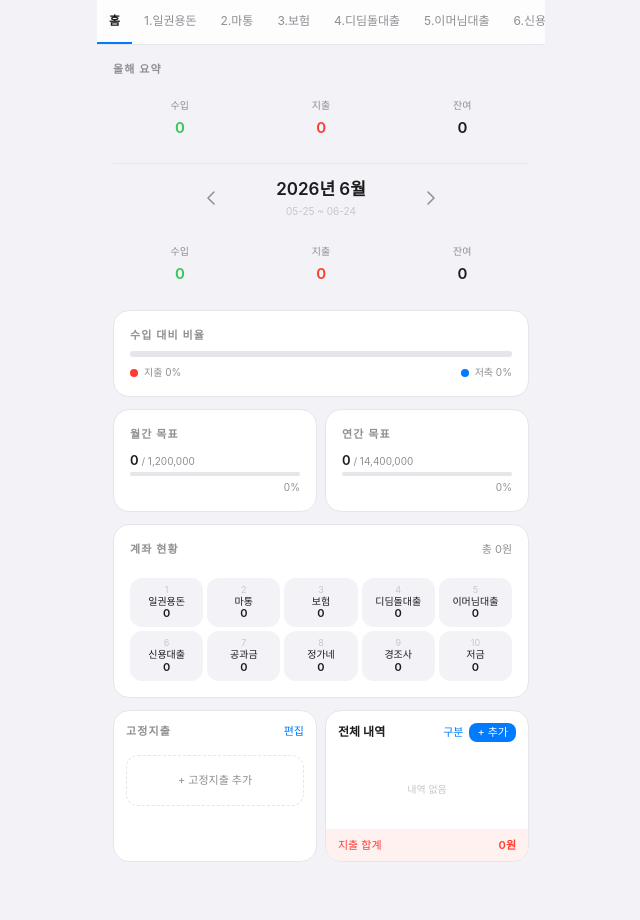
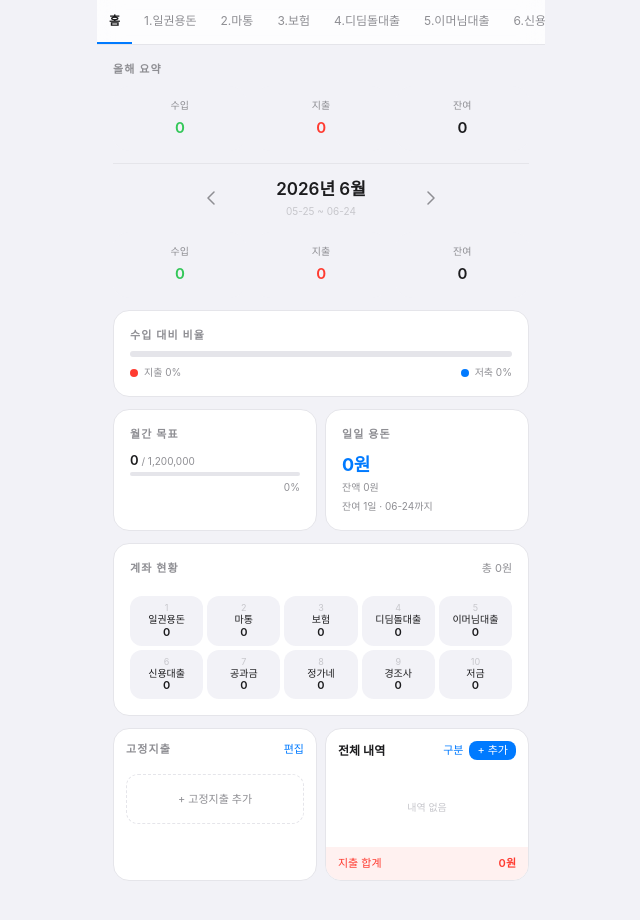
Before and after one commit to CHOI-ILKWON/household-budget, a Next.js app: page /household-budget/ in a window 1280 px wide. Shown: the whole page, without its empty margins (319-959 px from the left). Built offline with nearby package versions, Linux system fonts and the light colour scheme.

Commit message:
feat: 연간 목표 카드 → 일권용돈 일일 예산 카드로 교체

```diff
--- a/components/HomeTab.tsx
+++ b/components/HomeTab.tsx
@@ -56,6 +56,17 @@ export default function HomeTab({ state, onChange }: Props) {
   const mSave = Math.max(0, mRem);
   const ySave = Math.max(0, yRem);
   const fixedTotal = state.fixedExpenses.reduce((s, f) => s + f.amount, 0);
+
+  // 일권용돈 일일 예산 계산
+  const dailyAccount = state.accounts.find(a => a.name.includes('일권용돈'));
+  const todayD = new Date();
+  const todayStr = `${todayD.getFullYear()}-${String(todayD.getMonth()+1).padStart(2,'0')}-${String(todayD.getDate()).padStart(2,'0')}`;
+  const { end: curRangeEnd } = (() => { const bd = getBillingDate(); return getBillingRange(bd.getFullYear(), bd.getMonth()+1); })();
+  const msPerDay = 1000*60*60*24;
+  const remainDays = todayStr <= curRangeEnd
+    ? Math.round((new Date(curRangeEnd).getTime() - new Date(todayStr).getTime()) / msPerDay) + 1
+    : 0;
+  const dailyBudget = dailyAccount && remainDays > 0 ? Math.floor(dailyAccount.balance / remainDays) : 0;
   const totalBal = state.accounts.reduce((s, a) => s + a.balance, 0);
 
   const totalUsed = mExp + mSave;
@@ -227,15 +238,19 @@ export default function HomeTab({ state, onChange }: Props) {
             {state.monthlyGoal > 0 ? Math.min(100, Math.round((mSave / state.monthlyGoal) * 100)) : 0}%
           </div>
         </div>
-        <div className="bg-white rounded-2xl border border-[#E5E5EA] p-4 cursor-pointer active:opacity-70 transition-opacity" onClick={() => setShowGoal(true)}>
-          <div className="text-[11px] text-[#8E8E93] uppercase tracking-widest font-semibold mb-2">연간 목표</div>
-          <div className="text-[13px] font-semibold text-[#1C1C1E] mb-0.5">
-            {fmt(ySave)}<span className="text-[10px] text-[#8E8E93] font-normal"> / {fmt(state.annualGoal)}</span>
-          </div>
-          <Bar value={ySave} max={state.annualGoal} color="bg-[#007AFF]" />
-          <div className="text-[10px] text-[#8E8E93] mt-1 text-right">
-            {state.annualGoal > 0 ? Math.min(100, Math.round((ySave / state.annualGoal) * 100)) : 0}%
-          </div>
+        <div className="bg-white rounded-2xl border border-[#E5E5EA] p-4">
+          <div className="text-[11px] text-[#8E8E93] uppercase tracking-widest font-semibold mb-2">일일 용돈</div>
+          {dailyAccount ? (
+            <>
+              <div className={`text-[18px] font-bold tracking-tight mb-0.5 ${dailyBudget < 0 ? 'text-[#FF3B30]' : 'text-[#007AFF]'}`}>
+                {dailyBudget < 0 ? '-' : ''}{Math.abs(dailyBudget).toLocaleString()}원
+              </div>
+              <div className="text-[10px] text-[#8E8E93]">잔액 {dailyAccount.balance.toLocaleString()}원</div>
+              <div className="text-[10px] text-[#8E8E93] mt-1">잔여 {remainDays}일 · {curRangeEnd.slice(5)}까지</div>
+            </>
+          ) : (
+            <div className="text-[11px] text-[#C7C7CC] mt-2">&#34;일권용돈&#34; 계좌를<br/>추가해주세요</div>
+          )}
         </div>
       </div>
 
```
